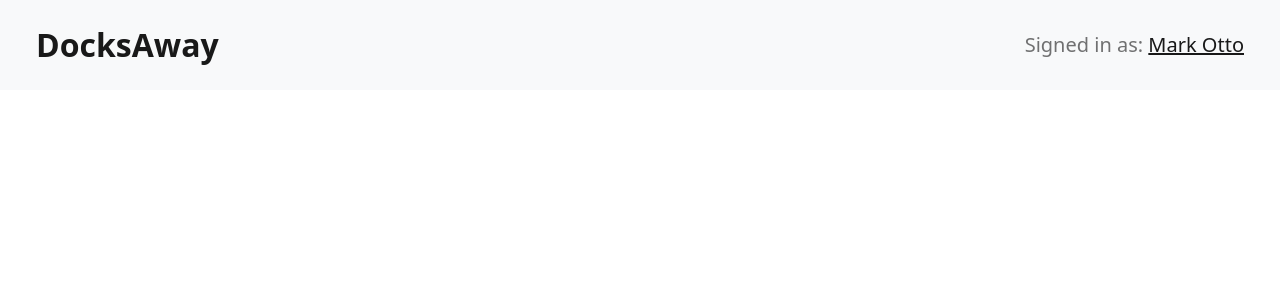
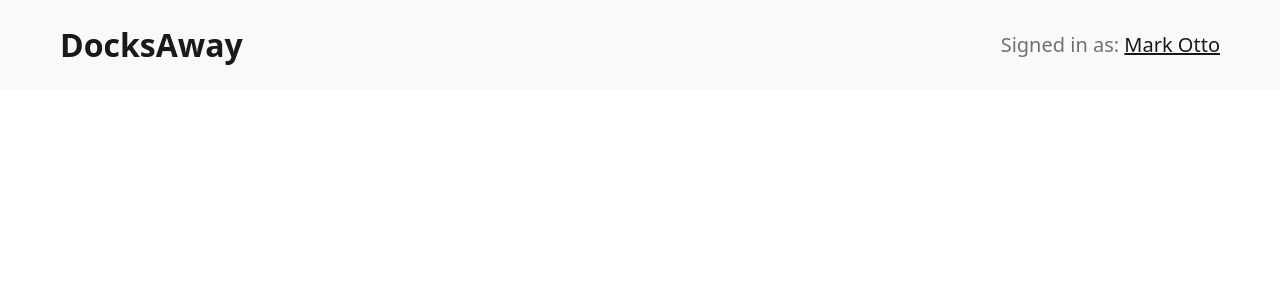
Before and after one commit to ernestmummey/Docks-Away, a React (Create React App) app in the folder client/: page / in a window 1280 px wide. Shown: the top 300 px of the page. Built offline with nearby package versions, Linux system fonts and the light colour scheme.

Commit message:
Adjusted margin on the container

```diff
--- a/client/src/components/HeaderBar.jsx
+++ b/client/src/components/HeaderBar.jsx
@@ -6,7 +6,7 @@ import Container from 'react-bootstrap/Container';
 const HeaderBar = () => {
     return (
         <Navbar className="py-3" bg="light">
-            <Container className="mx-4 mw-100">
+            <Container className="mx-5 mw-100">
                 <Navbar.Brand className="fs-2 fw-bold" href="#home">DocksAway</Navbar.Brand>
                 <Navbar.Collapse className="justify-content-end">
                 <Navbar.Text className="fs-5">
```
